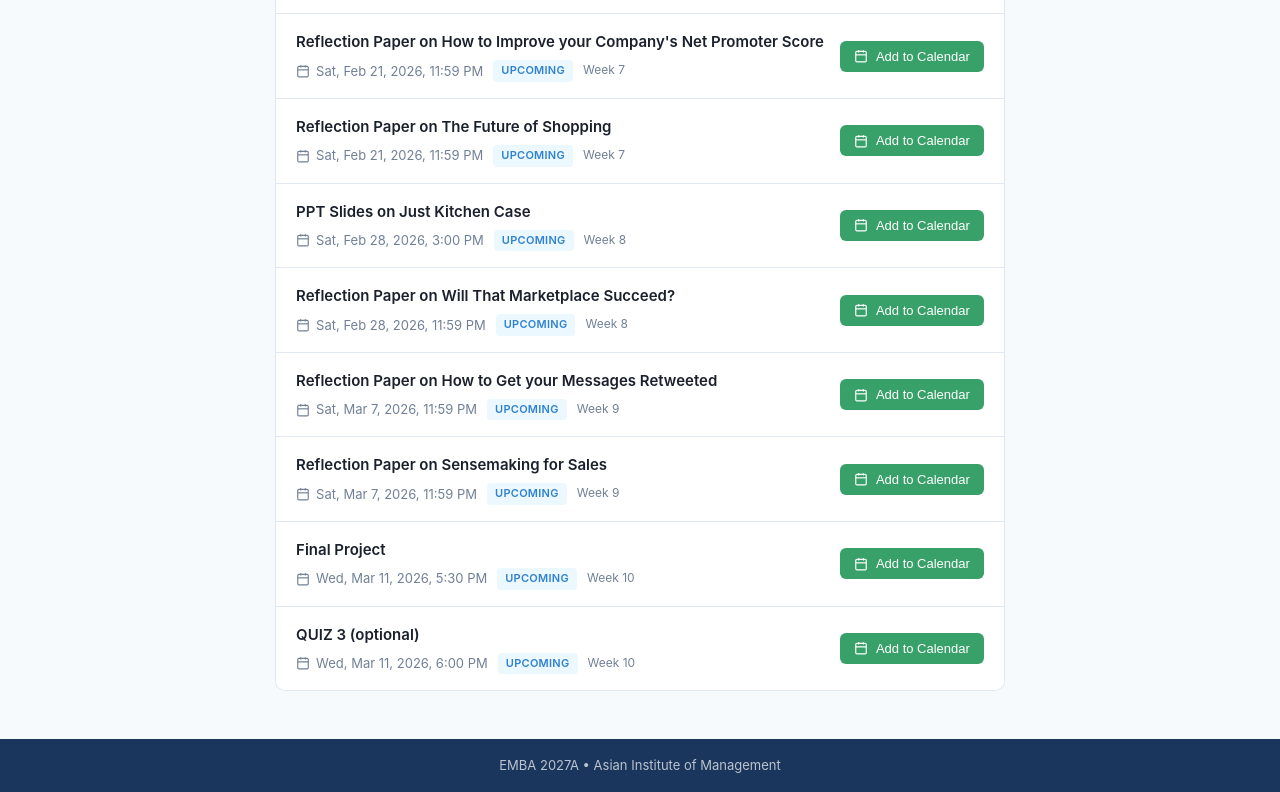
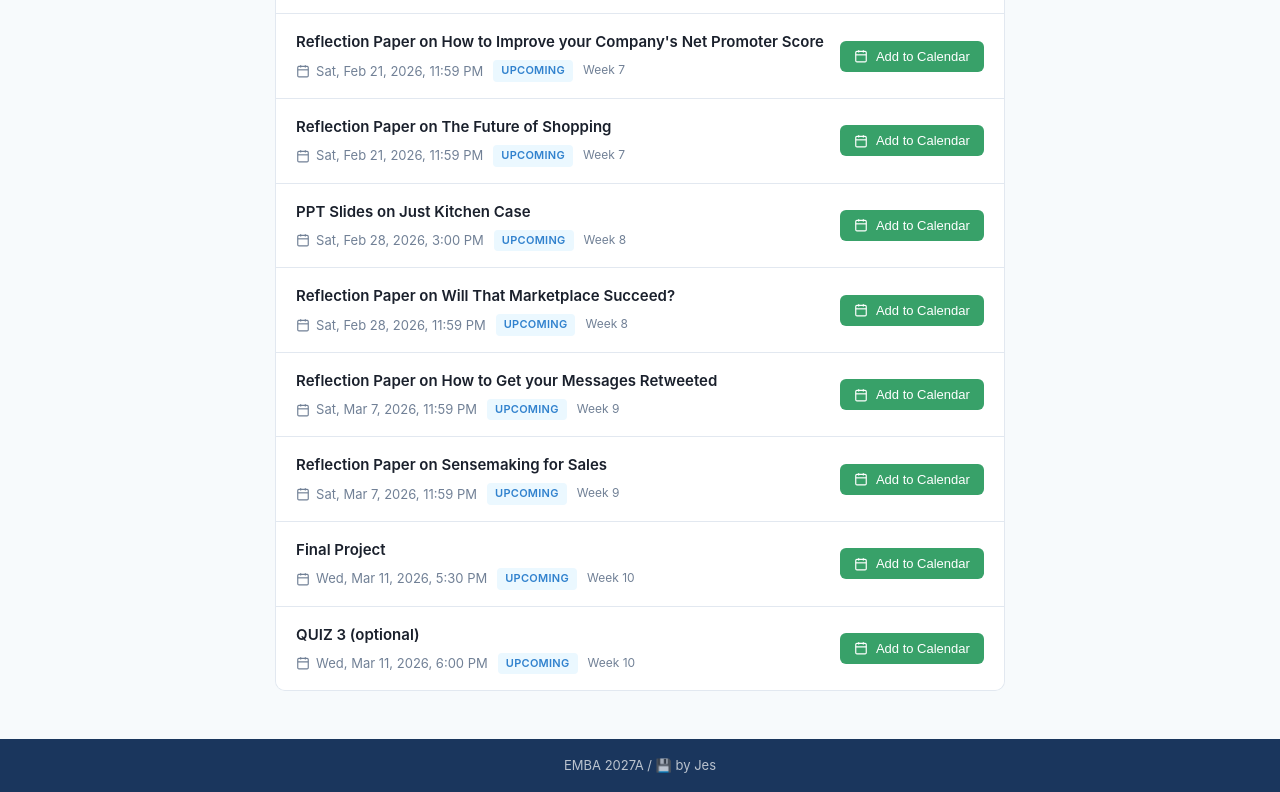
Before and after one commit to rdpascua/monitoring.emba2027a.com, a website built with Vite: page src/index.html in a window 1280 px wide. Shown: the part 4761-5553 px from the top of the page. Built offline with nearby package versions, Linux system fonts and the light colour scheme; no server answers.

Commit message:
Update footer

```diff
--- a/src/index.html
+++ b/src/index.html
@@ -96,7 +96,7 @@
     </main>
 
     <footer>
-        <p>EMBA 2027A • Asian Institute of Management</p>
+        <p>EMBA 2027A / 💾 by Jes</p>
     </footer>
 
     <script src="https://cdn.sheetjs.com/xlsx-0.20.1/package/dist/xlsx.full.min.js"></script>
```
